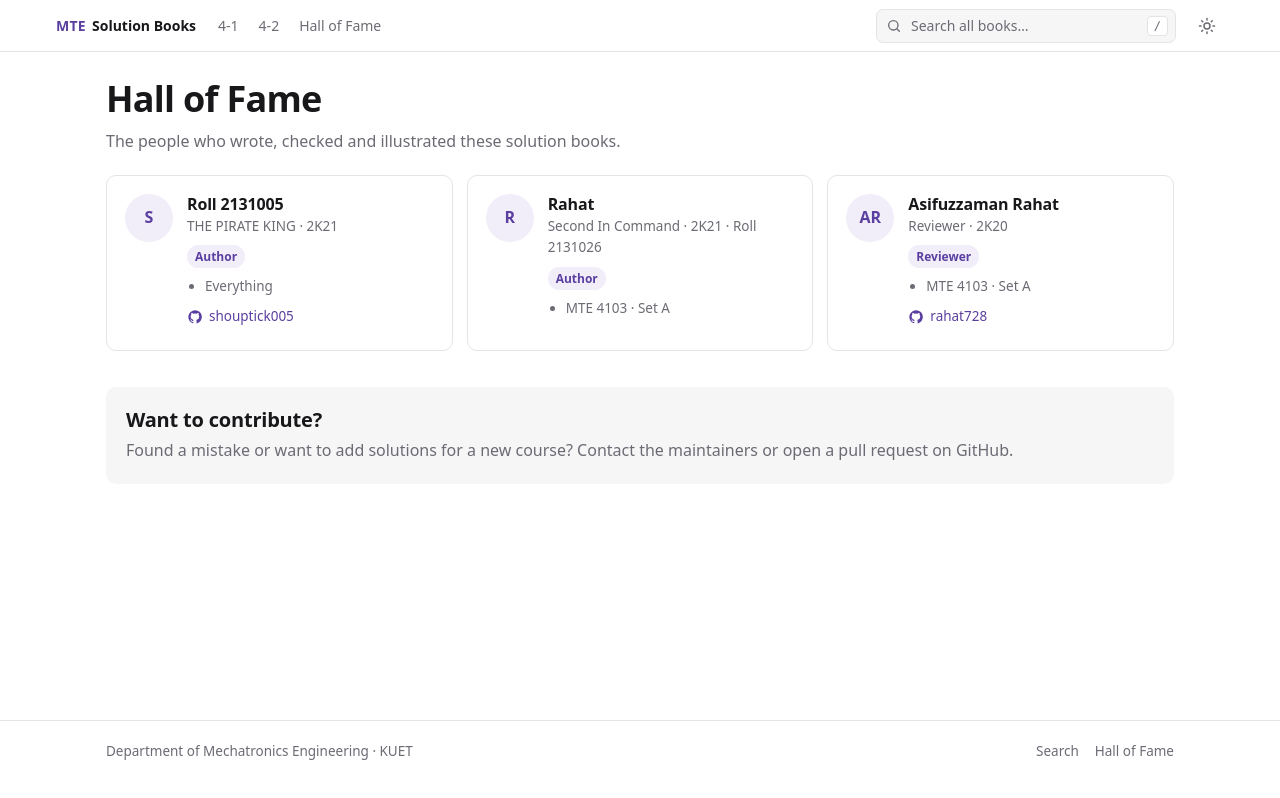
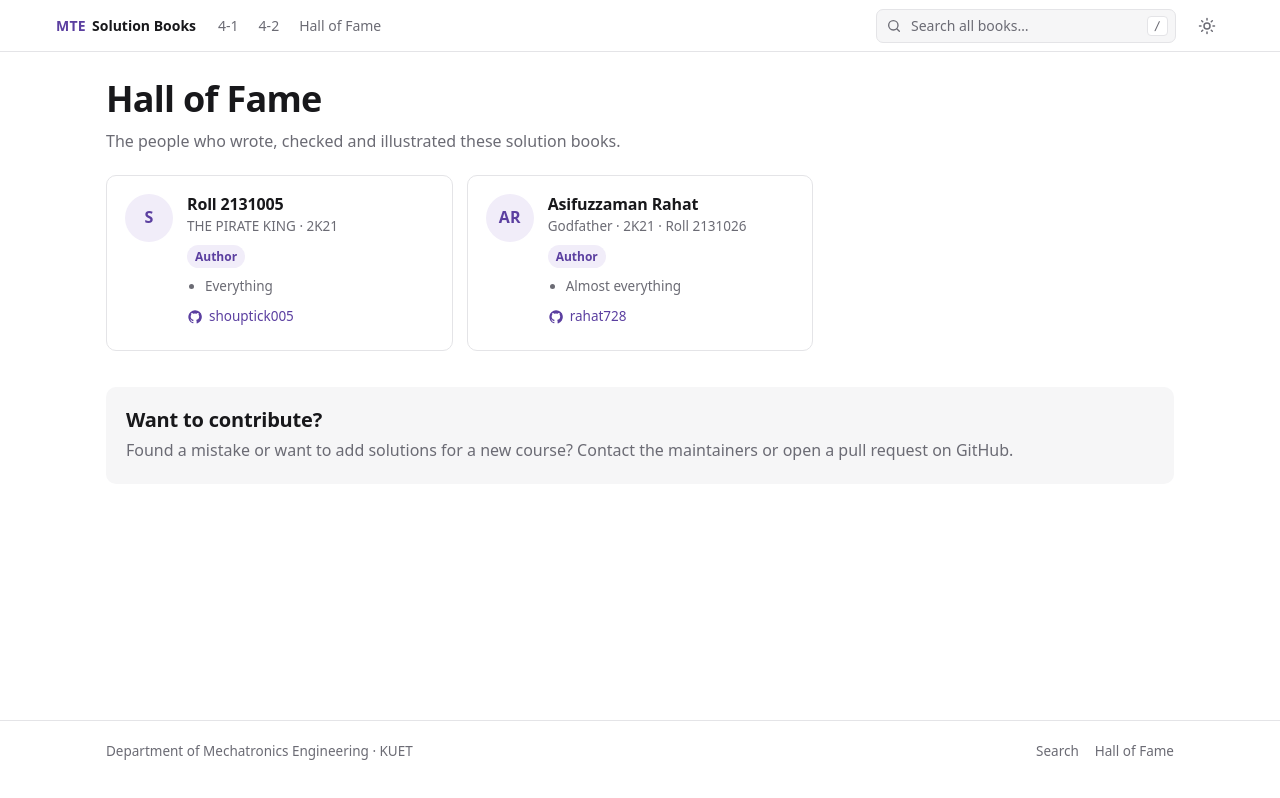
Before and after one commit to shouptick005/2131005, a plain HTML site: page hall-of-fame.html in a window 1280 px wide. Drawn offline with Linux system fonts and the light colour scheme.

Commit message:
Update Asifuzzaman Rahat's Hall of Fame entry
Merge the duplicate 'Rahat' card into one entry (Godfather, 2K21) and
rebuild hall-of-fame.html.

Co-Authored-By: Claude Opus 5.5 <noreply@anthropic.com>

```diff
--- a/hall-of-fame.html
+++ b/hall-of-fame.html
@@ -46,22 +46,12 @@
       </div>
     </article>
   <article class="person">
-      <div class="avatar" aria-hidden="true">R</div>
-      <div class="person-body">
-        <h2>Rahat</h2>
-        <p class="muted">Second In Command · 2K21 · Roll 2131026</p>
-        <div class="badges"><span class="badge">Author</span></div>
-        <ul class="work"><li>MTE 4103 · Set A</li></ul>
-
-      </div>
-    </article>
-  <article class="person">
       <div class="avatar" aria-hidden="true">AR</div>
       <div class="person-body">
         <h2>Asifuzzaman Rahat</h2>
-        <p class="muted">Reviewer · 2K20</p>
-        <div class="badges"><span class="badge">Reviewer</span></div>
-        <ul class="work"><li>MTE 4103 · Set A</li></ul>
+        <p class="muted">Godfather · 2K21 · Roll 2131026</p>
+        <div class="badges"><span class="badge">Author</span></div>
+        <ul class="work"><li>Almost everything</li></ul>
         <a class="gh" href="https://github.com/rahat728" rel="noopener"><svg viewBox="0 0 24 24" width="16" height="16" aria-hidden="true"><path fill="currentColor" d="M12 2a10 10 0 0 0-3.2 19.5c.5.1.7-.2.7-.5v-1.7c-2.8.6-3.4-1.3-3.4-1.3-.5-1.2-1.1-1.5-1.1-1.5-.9-.6.1-.6.1-.6 1 .1 1.5 1 1.5 1 .9 1.5 2.4 1.1 2.9.8.1-.7.4-1.1.6-1.3-2.2-.3-4.6-1.1-4.6-5 0-1.1.4-2 1-2.7-.1-.3-.4-1.3.1-2.7 0 0 .8-.3 2.8 1a9.6 9.6 0 0 1 5 0c1.9-1.3 2.8-1 2.8-1 .5 1.4.2 2.4.1 2.7.6.7 1 1.6 1 2.7 0 3.9-2.3 4.7-4.6 5 .4.3.7.9.7 1.9v2.8c0 .3.2.6.7.5A10 10 0 0 0 12 2z"/></svg>rahat728</a>
       </div>
     </article>
```
Also changed, not shown: assets/data/contributors.json (+4 -12 lines).
